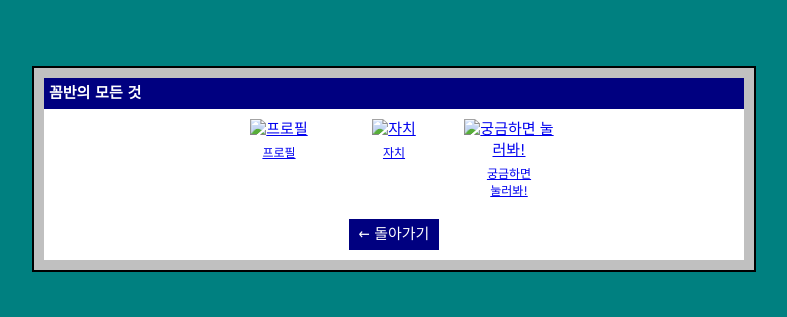
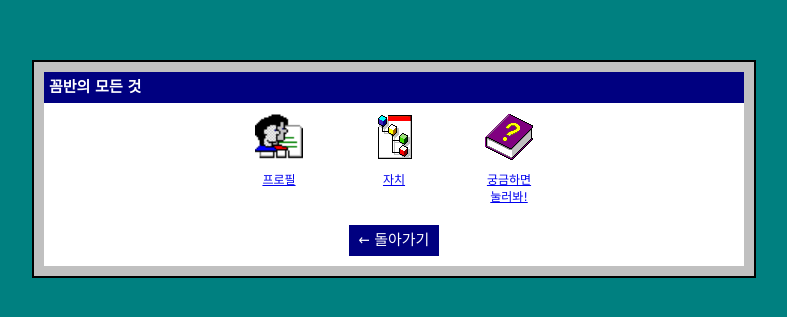
Before and after one commit to sumvacaxion/AllAboutSNUCOMM26, a plain HTML site: page kkomban.html in a window 1280 px wide. Shown: the part 251-568 px from the top of the page, without its empty margins (246-1033 px from the left). Drawn offline with Linux system fonts and the light colour scheme.

Commit message:
Update kkomban.html

```diff
--- a/kkomban.html
+++ b/kkomban.html
@@ -15,21 +15,21 @@
 
                 <div class="icon">
                     <a href="#">
-                        <img src="./icons/profile.png" alt="프로필">
+                        <img src="./profile.png" alt="프로필">
                         <div class="label">프로필</div>
                     </a>
                 </div>
 
                 <div class="icon">
                     <a href="#">
-                        <img src="./icons/govern.png" alt="자치">
+                        <img src="./govern.png" alt="자치">
                         <div class="label">자치</div>
                     </a>
                 </div>
 
                 <div class="icon">
                     <a href="#">
-                        <img src="./icons/curious.png" alt="궁금하면
+                        <img src="./curious.png" alt="궁금하면
 눌러봐!">
                         <div class="label">궁금하면
 눌러봐!</div>
```
